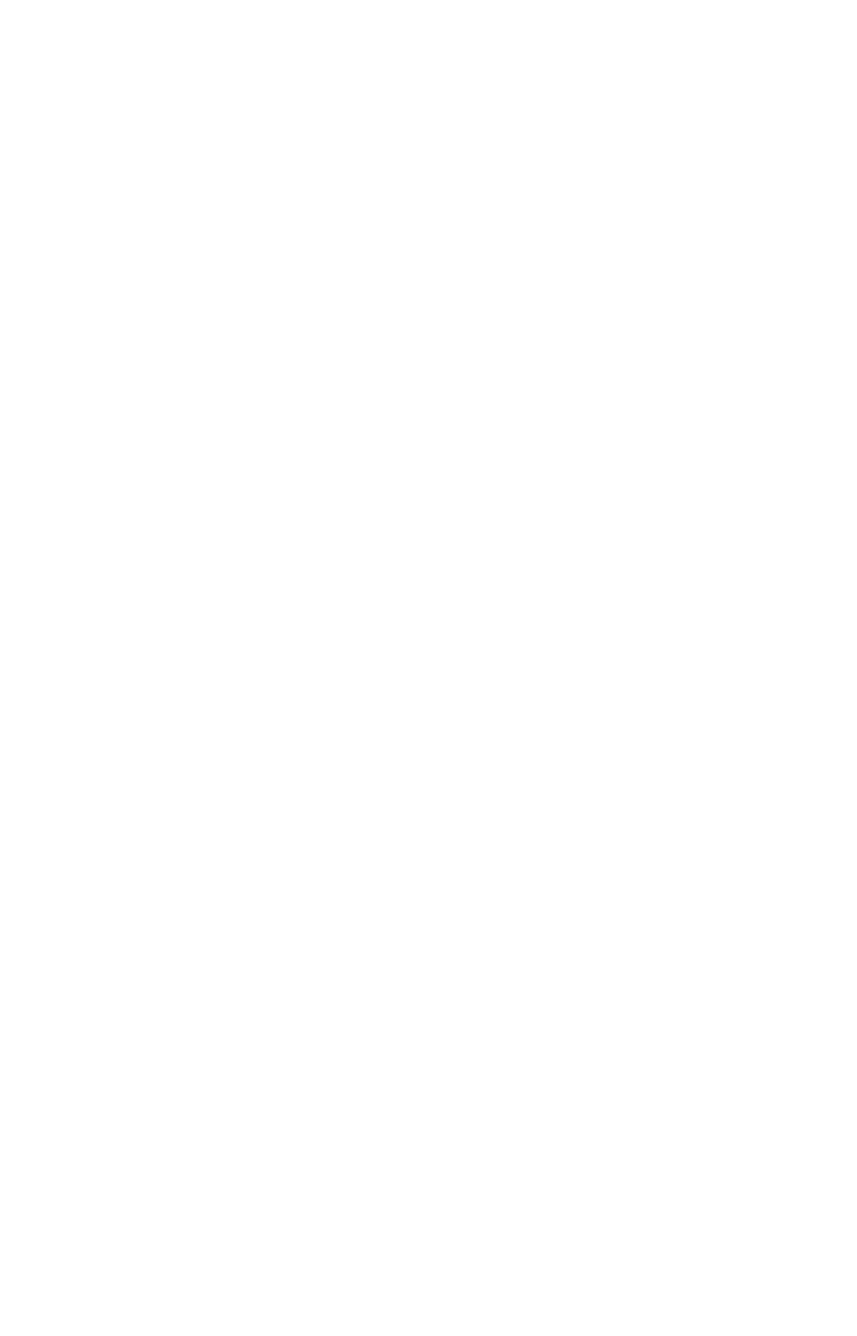
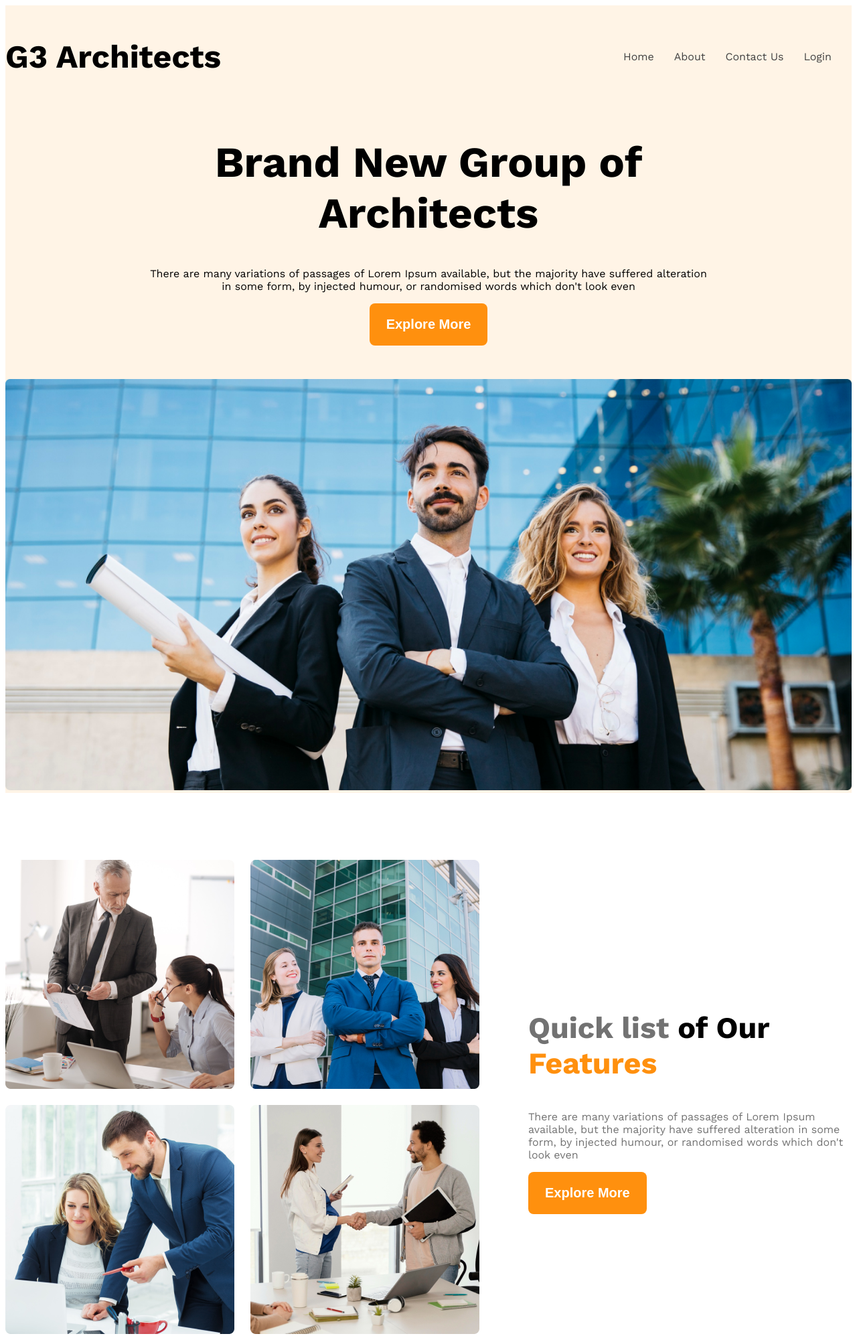
Before and after one commit to programmertajul/responsive-website1, a plain HTML site: page index.html in a window 1280 px wide. Shown: the whole page at 67% size. Before the commit the page ends 800 px from the top, so only its background shows below. Drawn offline with nearby package versions, Linux system fonts and the light colour scheme.

Commit message:
quick list feature is completed

```diff
--- a/index.html
+++ b/index.html
@@ -6,11 +6,74 @@
     <title>responsive website</title>
     <link rel="stylesheet" href="style/style.css">
 </head>
-<body>
-    <header>
+<body class="work-sans-font">
+    <header class="bg-gray">
+        <nav class="navbar display-flex">
+
+            <h3 class="brand">G3 Architects</h3>
+
+            <ul class="navbar-links display-flex">
+                <!--  li.item*4>a.navbar-link -- -->
+                <li class="nav-item"><a href="" class="navbar-link text-gray">Home </a></li>
+                <li class="nav-item"><a href="" class="navbar-link text-gray">About</a></li>
+                <li class="nav-item"><a href="" class="navbar-link text-gray">Contact Us</a></li>
+                <li class="nav-item"><a href="" class="navbar-link text-gray">Login</a></li>
+            </ul>
+
+        </nav>
+
+        <div class="banner">
+
+            <div class="banner-content">
+
+                <h1 class="banner-title">Brand New Group of Architects</h1>
+                <p class="banner-description">There are many variations of passages of Lorem Ipsum available, but the majority have suffered alteration in some form, by injected humour, or randomised words which don't look even</p>
+                <button class="primary-button">Explore More</button>
+
+            </div>
+            <img class="banner-image" src="images/banner.png" alt="i am tajul">
+
+        </div>
 
     </header>
+
     <main>
+
+        <!-- quick list feature -->
+
+        <section class="teams display-flex">
+
+            <div class="team-img-container">
+                <img src="images/team1.png" alt="i am tajul">
+                <img src="images/team2.png" alt="i am tajul">
+                <img src="images/team3.png" alt="i am tajul">
+                <img src="images/team4.png" alt="i am tajul">
+
+
+            </div>
+
+            <div class="our-features">
+                <h3 class="our-feature-title"><span class="text-light-gray" id="quick-list">Quick list</span> <span>of Our </span> <span class="text-primary">Features</span></h3>
+                <p class="our-feature-description text-light-gray">There are many variations of passages of Lorem Ipsum available, but the majority have suffered alteration in some form, by injected humour, or randomised words which don't look even</p>
+                <button class="primary-button">Explore More</button>
+
+            </div>
+
+
+        </section>
+
+        <!-- features you will enjoy -->
+
+        <section>
+
+        </section>
+
+        <!-- some facts code start here -->
+
+        <section class="some-facts">
+
+        </section>
+
 
     </main>
 
--- a/style/style.css
+++ b/style/style.css
@@ -0,0 +1,162 @@
+@import url('https://fonts.googleapis.com/css2?family=Work+Sans:ital,wght@0,100..900;1,100..900&display=swap');
+
+.work-sans-font {
+    font-family: "Work Sans", serif;
+    font-optical-sizing: auto;
+    font-weight: 400;
+    font-style: normal;
+  }
+
+  /* shared styles  */
+
+  .display-flex{
+    display: flex;
+
+  }
+
+  .text-primary{
+    color:#FF900E;
+  }
+
+  .text-gray{
+    color: #424242;
+
+  }
+
+  .text-light-gray{
+    color: #727272;
+
+  }
+
+  .bg-gray{
+    background:rgba(255, 144, 14, 0.1);
+  }
+
+  .primary-button{
+    background-color: #FF900E;
+    color: white;
+    font-size: 1.25rem;
+    font-weight: 600;
+    padding: 20px 25px;
+    border-radius: 8px;
+    border: none;
+  }
+
+  main{
+    max-width: 1440px;
+    margin: 0 auto;
+
+  }
+
+  main > section{
+    margin-top: 100px;
+  }
+
+/* navbar related style */
+
+
+.navbar{
+    justify-content: space-between;
+    align-items: center;
+
+}
+
+.brand{
+    font-size: 3rem;
+    font-weight: 700;
+}
+
+.nav-item{
+    list-style: none;
+    margin-right: 30px;
+}
+
+.navbar-link{
+
+    text-decoration: none;
+
+}
+.navbar, .banner{
+    max-width: 1440px;
+    margin: 0 auto;
+}
+
+/* bannerr code style here */
+
+.banner-content{
+    max-width: 850px;
+    text-align: center;
+    margin: 0 auto;
+    margin-bottom: 50px;
+}
+
+.banner-title{
+    font-weight: 700;
+    font-size: 4rem;
+}
+
+.banner-image{
+    width: 100%;
+}
+
+.teams{
+    align-items: center;
+}
+
+.team-img-container{
+    display: grid;
+    grid-template-columns: repeat(2, 1fr);
+    gap: 24px;
+}
+
+.our-features{
+    margin-left: 73px;
+    max-width: 530px;
+}
+
+.our-feature-title{
+    font-size: 2.8rem;
+    font-weight: 700px;
+}
+
+#quick-list{
+    font-weight: 500px;
+
+}
+
+
+/* responsive code start here */
+
+@media screen and (max-width: 576px) {
+    .navbar,
+     .navbar-links,
+     .teams{
+        flex-direction: column;
+    }
+
+    .team-img-container{
+        grid-template-columns: repeat(1, 1fr);
+    }
+
+    .our-features{
+        margin-left: 22px;
+    }
+}
+
+
+/* minimum device responsive */
+
+@media screen and (min-width: 576px) and (max-width:992px) {
+
+    /* teams ar vitore duita div ace ar by default value row akare tai ake column akare flex direction dilam responsive ar jonno */
+    .teams{
+        flex-direction: column;
+
+    }
+
+    .our-features{
+        margin: 50px auto;
+
+    }
+
+}
```
